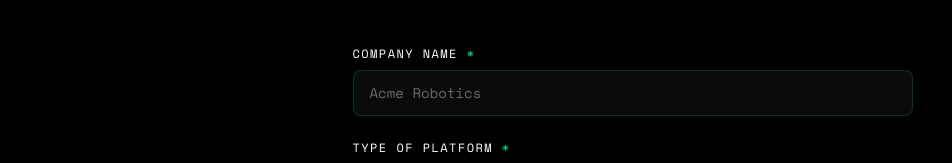
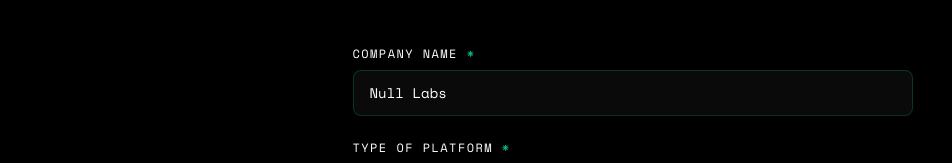
Before and after one commit to N0-Labs/n0_website, a Next.js app: page /contact in a window 1280 px wide. Shown: the part 342-505 px from the top of the page, without its empty margins (0-952 px from the left). Built offline with nearby package versions, Linux system fonts and the light colour scheme.

Commit message:
feat: set default company name to "Null Labs"
Pre-populate contact form with default company name.

```diff
--- a/app/contact/page.tsx
+++ b/app/contact/page.tsx
@@ -24,7 +24,7 @@ const roles = [
 
 export default function ContactPage() {
   const [formData, setFormData] = useState({
-    companyName: "",
+    companyName: "Null Labs",
     platformType: "",
     platformTypeOther: "",
     role: "",
```
